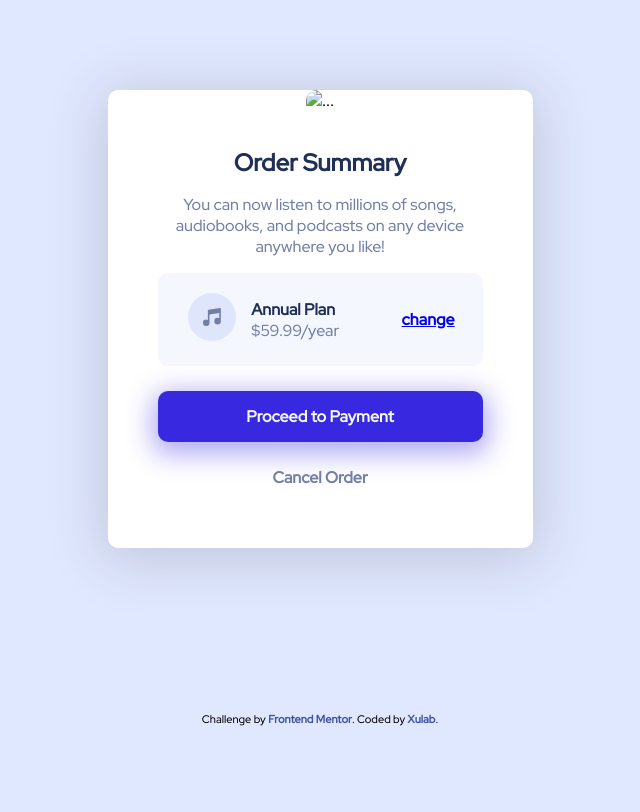
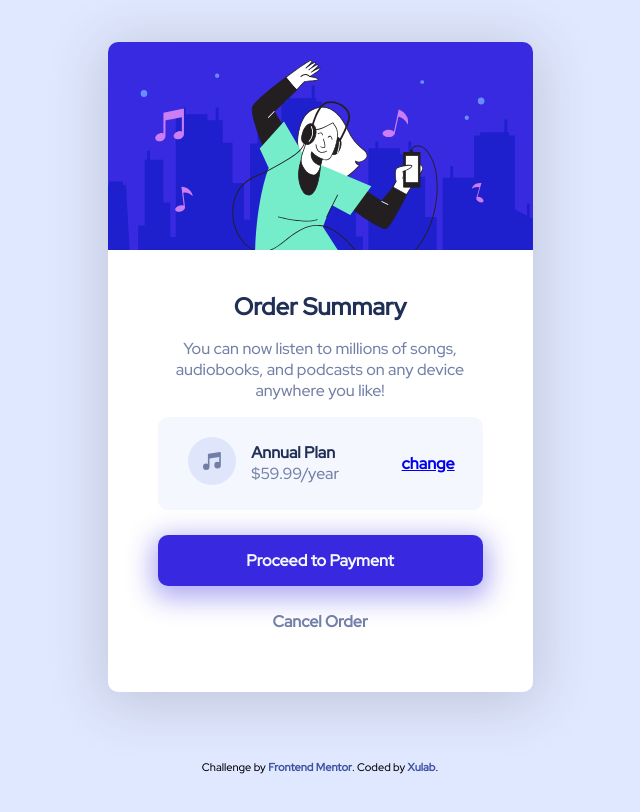
Before and after one commit to Xulab5/order-summary, a plain HTML site: page index.html in a window 1280 px wide. Shown: the whole page, without its empty margins (320-960 px from the left). Drawn offline with Linux system fonts and the light colour scheme; the site is published under a folder, as on GitHub Pages, so addresses that start at the root find nothing.

Commit message:
Update index.html

```diff
--- a/index.html
+++ b/index.html
@@ -87,7 +87,7 @@
 <body>
 
   <div class="card" >
-    <img src="/images/illustration-hero.svg" class="card-img-top" alt="...">
+    <img src="images/illustration-hero.svg" class="card-img-top" alt="...">
     <div class="card-body">
       <h2 class="card-title">Order Summary</h2>
       <p class="card-text">  You can now listen to millions of songs, audiobooks, and podcasts on any device anywhere you like!</p>
```
